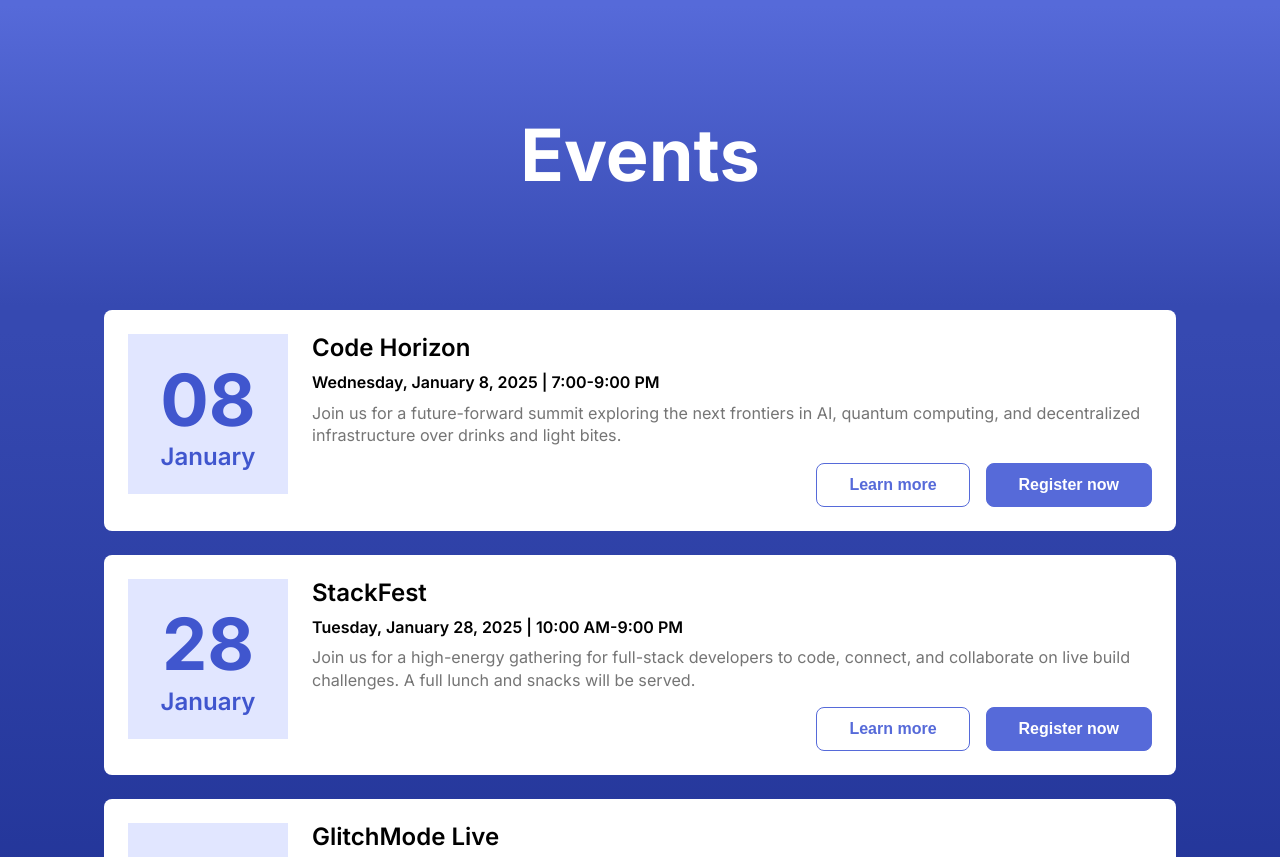
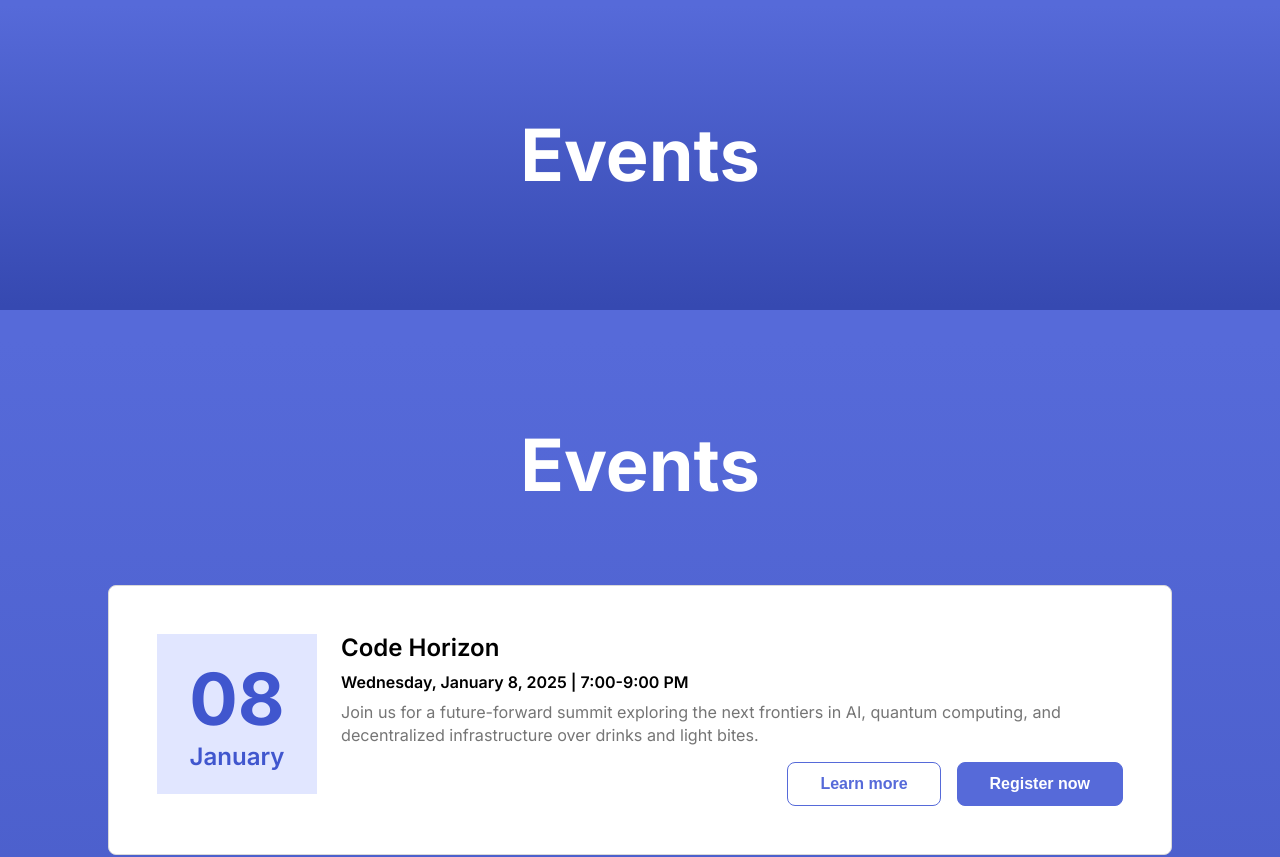
Before and after one commit to hellsten/Eventure-Sprint, a React (Vite) app: page / in a window 1280 px wide. Shown: the top 857 px of the page. Built offline with nearby package versions, Linux system fonts and the light colour scheme.

Commit message:
Adding routes

```diff
--- a/src/App.jsx
+++ b/src/App.jsx
@@ -52,7 +52,7 @@ const App = () => {
 
   return (
     <>
-      <PageHeader className="page-header-title" title="Events"/>
+      {/* <PageHeader className="page-header-title" title="Events"/>
       <EventList events={eventData}/>
 
       <div className="attending-banner">
@@ -65,13 +65,16 @@ const App = () => {
         />
       </div>
 
-      <PageFooter />
+      <PageFooter /> */}
 
-      {/* <BrowserRouter>
-        <LandingPage events={eventData}/>
+      <BrowserRouter>
+        <PageHeader className="page-header-title" title="Events"/>
+        <Routes>
+          <Route path="/" element={<LandingPage events={eventData}/>}/>
+        </Routes>
         <PageFooter />
         <ComponentDocs />
-      </BrowserRouter> */}
+      </BrowserRouter>
 
 
     </>
```
